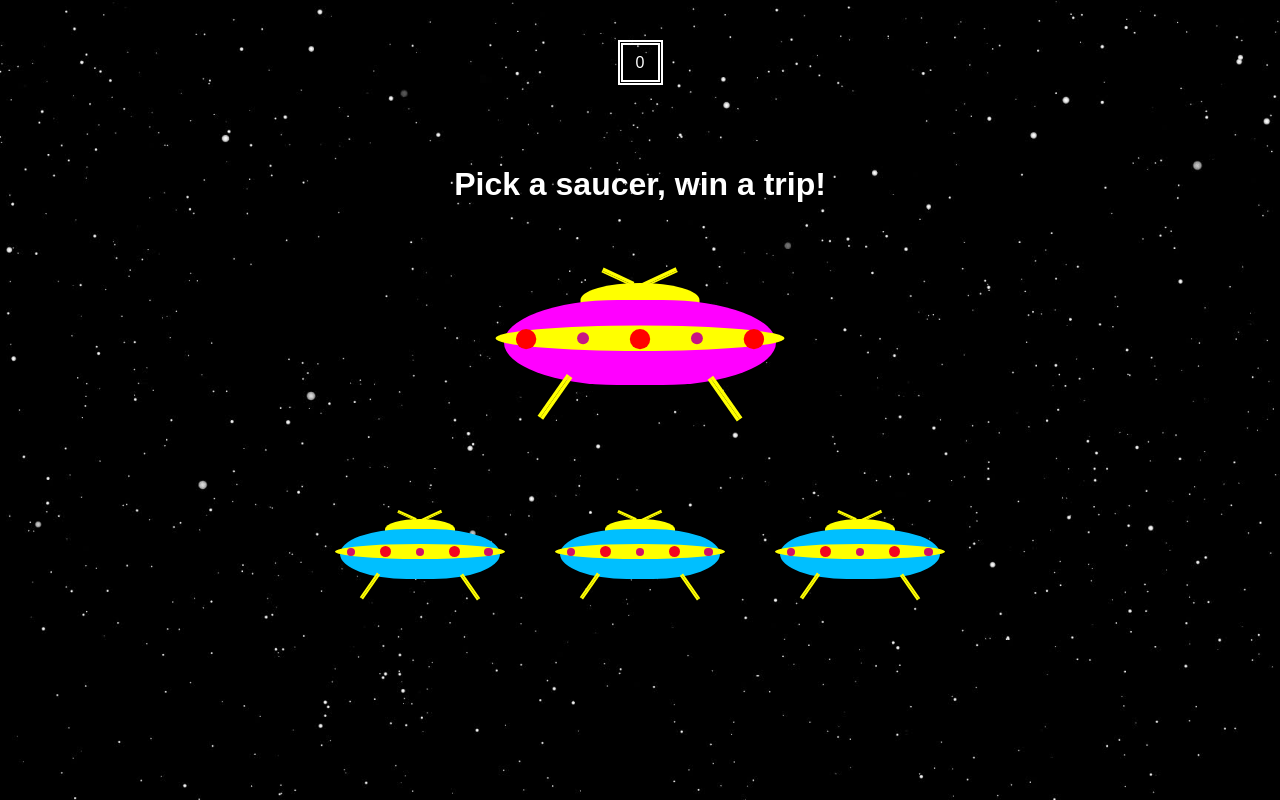
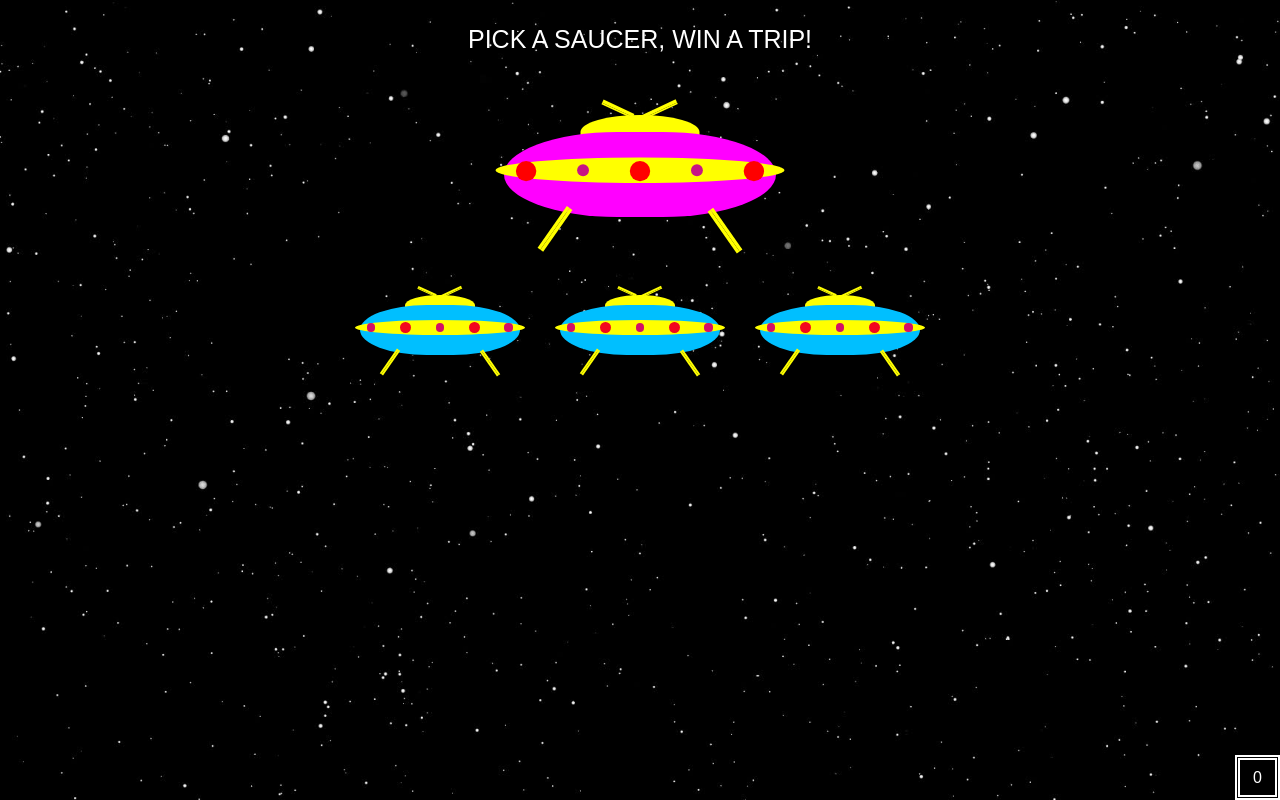
Before and after one commit to xsqox/awesome-saucer, a React (Create React App) app: page / in a window 1280 px wide. Built offline with nearby package versions, Linux system fonts and the light colour scheme; a web font is replaced by a local one.

Commit message:
- Reorganized app

```diff
--- a/src/App.css
+++ b/src/App.css
@@ -26,8 +26,9 @@ body {
     height: 100%;
     display: flex;
     padding: 5px;
+    z-index: 110;
     flex-direction: column;
-    justify-content: space-around;
+    justify-content: flex-start;
     align-content: stretch;
 }
 
@@ -36,5 +37,8 @@ body {
 }
 
 .counter {
-    align-self: center;
+    position: fixed;
+    bottom: 0;
+    right: 0;
+    z-index: 110;
 }
--- a/src/App.js
+++ b/src/App.js
@@ -4,14 +4,14 @@ import SquareBox from './SquareBox/SquareBox';
 import SaucerShip from './Saucer/saucer';
 import BeamSaucer from './BeamSaucer/beam.saucer';
 import Message from './Message/message';
-import Heading from './Heading';
 import './App.css';
 
 export default class App extends Component {
   constructor() {
     super();
     this.state = {
-      step: 3,
+      steps: 3,
+      progress: 0,
       saucers: [
         {
           id: 1,
@@ -27,15 +27,13 @@ export default class App extends Component {
       ],
       activeRound: false,
       attempts: 0,
-      rightGuessCount: 0,
       playedID: null,
       winID: this.setRandom(3),
-      progress: 0,
-      movesToComplete: 0,
     };
     this.answers = {
-      win: ['Maybe you\'ll even get to pilot', 'You won (a trip)!', 'Kiss the Earth goodbye', 'Be my Valentine!', 'Will you marry me?', 'Warp One Engage!', 'Beam you up!', 'Come with me, into the ship', 'You found serenity!', 'Universe can be yours', 'Fly over, fly over!', 'Permission to come on board soon!', 'Up we go!', 'Now you one of us', 'Departing soon...', 'Prepare to take off', 'Zero gravity is fun!', 'How it feels to be chosen?', 'You are the only one'],
-      lose: ['Nope', 'Nobody cares', 'Loser!', 'You were doing so well', 'Oopsy Daisy', 'No space trips for ya', 'Keep trying', 'Dismissed', 'Just walk away, friend, just walk away...', 'You are pathetic', 'No luck, buddy', 'Don\'t ever play roulette', 'This is embarrassing', 'Lol', 'Crawling is your thing', 'You poor worm...', 'You are the worst', 'Haha!', 'Earthworm', 'Just one more time', 'Just go...', 'Are you done already?', 'You not gonna make it', 'Access denied', 'We don\'t need you', 'Lam\'oh'],
+      win: ['Maybe you\'ll even get to pilot', 'We have black hole roller coasters', 'That\'s gonna be hell of a ride!', 'Sky is no limit', 'Be my Valentine!', 'Will you marry me?', 'Warp One Engage!', 'Come with me, into the ship', 'Universe can be yours', 'Fly over, fly over!', 'Permission to come on board soon!', 'Up we go!', 'Departing soon', 'Prepare to take off', 'Zero gravity is fun!', 'You might be the only one'],
+      lose: ['Nope', 'Nobody cares', 'Abort mission', 'Left behind haha', 'No space trips for ya', 'Loser!', 'You were doing so well', 'Oopsy Daisy', 'Keep trying', 'Dismissed!', 'Kinda dissapointing', 'Never give up!', 'Are you always like that?', 'Just walk away, friend, just walk away...', 'You just don\'t wanna go?', 'You are pathetic', 'No luck, buddy', 'Don\'t ever play roulette', 'This is embarrassing', 'Lol', 'Crawling is your thing', 'You poor worm...', 'You are the worst', 'Haha!', 'Earthworm', 'Just one more time', 'Just go...', 'Are you done already?', 'You not gonna make it', 'Access denied', 'We don\'t need you', 'Lam\'oh'],
+      victory: ['You won (a trip)!', 'Kiss the Earth goodbye', 'Beaming you up!', 'You found serenity!', 'Now you one of us', 'How it feels to be chosen?'],
     };
     this.onSaucerClick = this.onSaucerClick.bind(this);
     this.renderSaucer = this.renderSaucer.bind(this);
@@ -53,6 +51,7 @@ export default class App extends Component {
         attempts: attempts + 1,
         playedID: id,
         progress: this.updateProgress(id, winID),
+        activeRound: true,
       });
     } else {
       this.shuffleHard();
@@ -64,7 +63,7 @@ export default class App extends Component {
   }
 
   shuffleHard() {
-    for (let i = 0; i < 99; i++) {
+    for (let i = 0; i < 50; i += 1) {
       setTimeout(() => this.shuffle(), 500);
     }
   }
@@ -89,9 +88,9 @@ export default class App extends Component {
   }
 
   updateProgress(played, win) {
-    const { progress } = this.state;
+    const { progress, steps } = this.state;
     if (this.guessedRight(played, win)) {
-      return progress < 3 ? progress + 1 : progress;
+      return progress < steps ? progress + 1 : progress;
     }
     return progress > 0 ? progress - 1 : progress;
   }
@@ -107,34 +106,47 @@ export default class App extends Component {
     return saucers.indexOf(played) === winID;
   }
 
+  generateFeedback() {
+    let message;
+    let resultClass;
+    const {
+      playedID, winID, progress, steps, activeRound,
+    } = this.state;
+    if (!activeRound) {
+      message = 'Pick a saucer, win a trip!';
+      resultClass = 'invite';
+    } else if (!playedID) {
+      message = '';
+    } else if (progress === steps) {
+      message = this.pickAnswer('victory');
+      resultClass = 'victory';
+    } else {
+      message = (this.guessedRight(playedID, winID)) ? this.pickAnswer('win') : this.pickAnswer('lose');
+      resultClass = (this.guessedRight(playedID, winID)) ? 'success' : 'fail';
+    }
+    return { message, resultClass };
+  }
+
   renderSaucer(item, onClick) {
     return <SaucerShip saucer={item} onClick={onClick} />;
   }
 
   render() {
-    let message;
-    let resultClass;
     const {
-      saucers, playedID, winID, progress, attempts, step,
+      saucers, progress, attempts, steps,
     } = this.state;
+    const { message, resultClass } = this.generateFeedback();
 
-    if (!playedID) {
-      message = '';
-    } else {
-      message = (this.guessedRight(playedID, winID)) ? this.pickAnswer('win') : this.pickAnswer('lose');
-      resultClass = (this.guessedRight(playedID, winID)) ? 'success' : 'fail';
-    }
     return (
       <div className="game-container">
-        <SquareBox className="counter" borderType="double" color="#fff" size={45} content={attempts} />
-        <Heading heading="Pick a saucer, win a trip!" />
-        <BeamSaucer scale={1.7} background="magenta" progress={progress} step={step} />
+        <Message className={resultClass} message={message} />
+        <BeamSaucer scale={1.7} background="magenta" progress={progress} steps={steps} />
         <DynamicList
           itemRenderer={this.renderSaucer}
           items={saucers}
           onClick={this.onSaucerClick}
         />
-        <Message className={resultClass} message={message} />
+        <SquareBox className="counter" borderType="double" color="#fff" size={45} content={attempts} />
       </div>
     );
   }
--- a/src/BeamSaucer/beam.js
+++ b/src/BeamSaucer/beam.js
@@ -28,26 +28,29 @@ export default class Beam extends Component {
   }
 
   componentDidMount() {
-    const { maxBeamHeight, fillArea } = this.getInitialBeamSetup();
+    const { maxBeamHeight, maxBeamWidth, fillArea } = this.getInitialBeamSetup();
     this.setState({
-      maxBeamHeight, fillArea,
+      maxBeamHeight, maxBeamWidth, fillArea,
     });
   }
 
   getInitialBeamSetup() {
-    const { step } = this.props;
+    const { steps } = this.props;
     const totalHeight = document.body.scrollHeight;
+    const totalWidth = document.body.scrollWidth;
     const beamBox = this.beamRef.getBoundingClientRect();
     const maxBeamHeight = (totalHeight > window.outerHeight) ? totalHeight - beamBox.y - window.scrollY : totalHeight - beamBox.y;
-    const fillArea = maxBeamHeight / step;
-    return { maxBeamHeight, fillArea };
+    const maxBeamWidth = (totalWidth > window.outerWidth) ? totalWidth - beamBox.x - window.scrollX : totalWidth - beamBox.x;
+    const fillArea = maxBeamHeight / steps;
+    return { maxBeamHeight, maxBeamWidth, fillArea };
   }
 
   render() {
-    const { progress, step } = this.props;
-    const { maxBeamHeight, fillArea } = this.state;
-    const beamHeight = (progress === step) ? maxBeamHeight : Math.abs(progress * fillArea);
-    const beamWidth = beamHeight / (step - 1);
+    const { progress, steps } = this.props;
+    const { maxBeamHeight, maxBeamWidth, fillArea } = this.state;
+    const beamHeight = (progress === steps) ? maxBeamHeight : Math.abs(progress * fillArea);
+    let beamWidth = beamHeight / (steps - 1);
+    beamWidth = beamWidth > maxBeamWidth ? maxBeamWidth : beamWidth;
     return (
       <BeamRay className="beam" triangleHeight={beamHeight} triangleWidth={beamWidth} innerRef={elt => this.beamRef = elt} />
     );
@@ -56,5 +59,5 @@ export default class Beam extends Component {
 
 Beam.propTypes = {
   progress: PropTypes.number.isRequired,
-  step: PropTypes.number.isRequired,
+  steps: PropTypes.number.isRequired,
 };
--- a/src/BeamSaucer/beam.saucer.js
+++ b/src/BeamSaucer/beam.saucer.js
@@ -7,18 +7,19 @@ import Beam from './beam';
 const BeamSaucerContainer = styled.div`
      position: relative;
      z-index: 10;
+     margin-bottom: 15px;
 `;
 
 
 export default class BeamSaucer extends Component {
   render() {
     const {
-      scale, background, progress, step,
+      scale, background, progress, steps,
     } = this.props;
     return (
       <BeamSaucerContainer className="beam-saucer-container">
         <SaucerShip scale={scale} background={background} />
-        <Beam progress={progress} step={step} />
+        <Beam progress={progress} steps={steps} />
       </BeamSaucerContainer>
     );
   }
@@ -28,5 +29,5 @@ BeamSaucer.propTypes = {
   background: PropTypes.string.isRequired,
   scale: PropTypes.number.isRequired,
   progress: PropTypes.number.isRequired,
-  step: PropTypes.number.isRequired,
+  steps: PropTypes.number.isRequired,
 };
--- a/src/List/List.js
+++ b/src/List/List.js
@@ -9,11 +9,13 @@ const List = styled.ul`
     padding: 0;
     height: 150px;
     z-index: 100;
+    display: flex;
+    justify-content: space-around;
 `;
 
 const ListItem = styled.li`
     display: inline-block;
-    margin: 5px 25px;
+    margin: 5px 15px;
 `;
 
 
--- /dev/null
+++ b/src/Message/message.css
@@ -0,0 +1,7 @@
+@keyframes festive_text {
+    0% {color: #ff1a75;}
+    25% {color: darkcyan;}
+    50% {color: green;}
+    75% {color: purple;}
+    100% {color: #8c1aff;}
+}
--- a/src/Message/message.js
+++ b/src/Message/message.js
@@ -1,18 +1,19 @@
 import React, { Component } from 'react';
 import PropTypes from 'prop-types';
 import styled from 'styled-components';
+import './message.css';
 
 const TextSpan = styled.p`
-    height: 60px;
+    height: 70px;
     display: inline-block;
     margin: 0 auto;
-    padding: 10px;
+    padding: 0 5px;
+    margin: 20px 0;
     transition: all 0.2s ease-in;
-    font-size: 20px;
+    font-size: 25px;
     text-align: center;
     text-transform: uppercase;
     opacity: 1;
-
     &.hidden {
         visibility: hidden;
         opacity: 0;
@@ -24,6 +25,14 @@ const TextSpan = styled.p`
 
     &.success {
         color: goldenrod;
+    }
+
+    &.victory {
+        color: goldenrod;
+        font-weight: bold;
+        font-size: 30px;
+        transition: all 1s ease-out;
+        animation: festive_text 2s ease-out infinite;
     }
 `;
 
```
Also changed, not shown: src/Saucer/saucer.js (line endings or trailing spaces).
